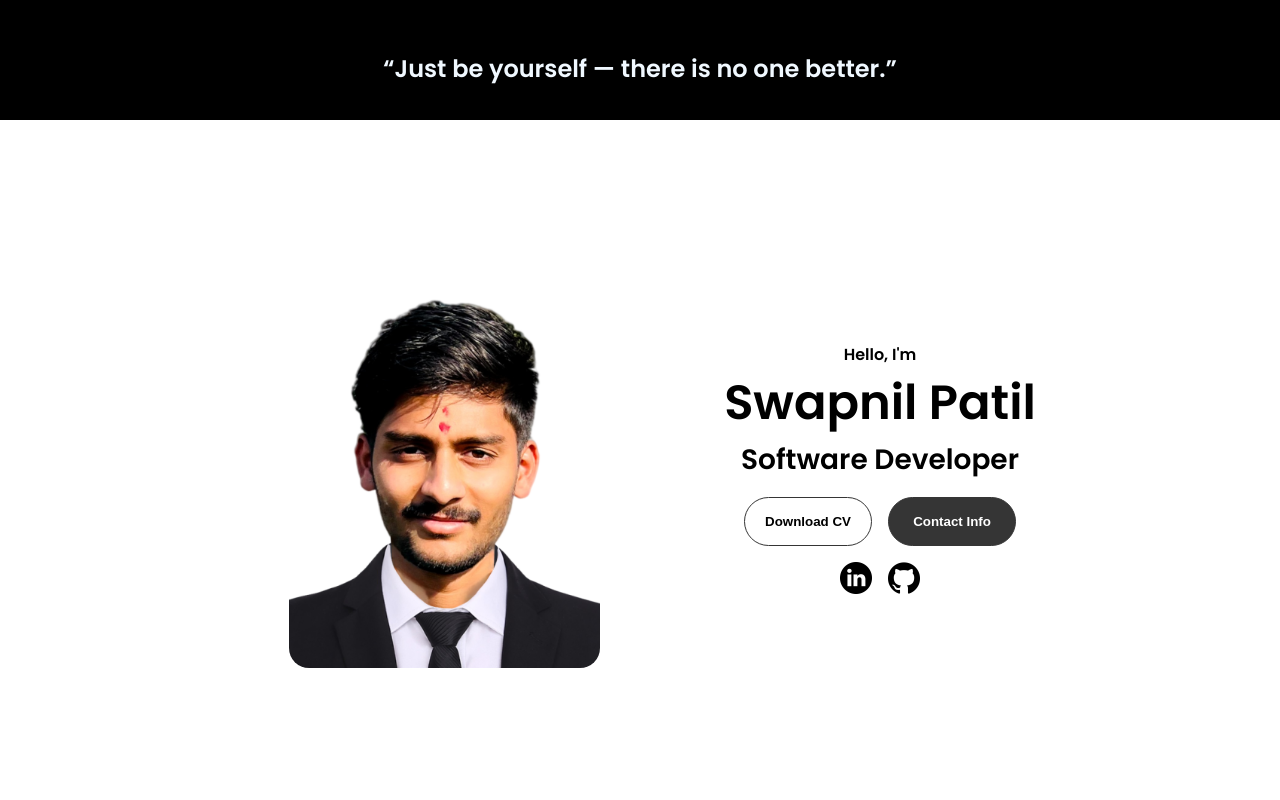
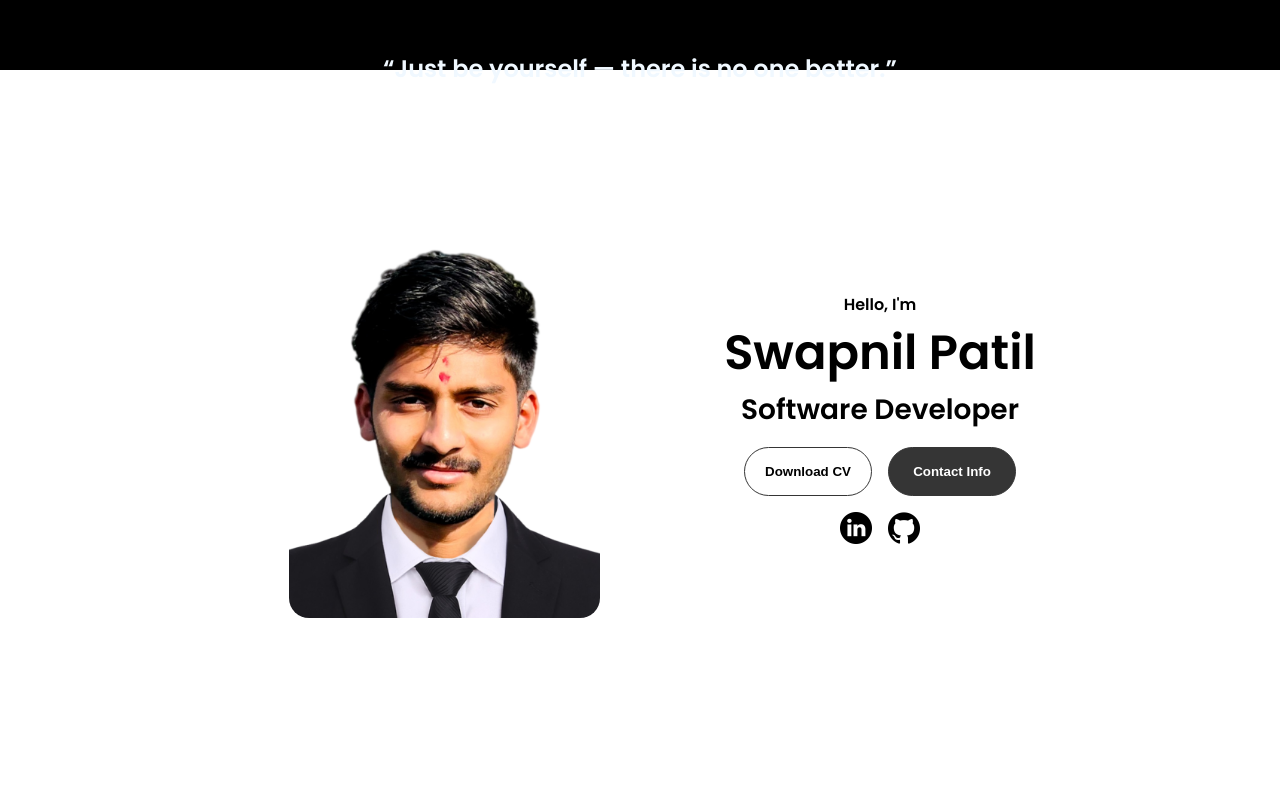
Before and after one commit to Swapnilpatil03/Portfolio, a plain HTML site: page index.html in a window 1280 px wide. Shown: the top 800 px of the page. Drawn offline with Linux system fonts and the light colour scheme.

Commit message:
Update styles.css

```diff
--- a/styles.css
+++ b/styles.css
@@ -3,7 +3,10 @@
     margin: 0;
     padding: 0;
   }
-
+  html{
+    scroll-behavior: smooth;
+    transition: 1s;
+  }
 
   body {
     font-family: "Poppins", sans-serif;
@@ -15,10 +18,11 @@
 
   header nav{
     width: 100%;
-    height: 120px;
+    height: 70px;
     background-color: black;
     color: aliceblue;
   }
+
 section {
     padding-top: 4vh;
     height: 96vh;
@@ -309,6 +313,7 @@ section {
     }
   }
 
+
 /* temproary styling  */
 
 
```
